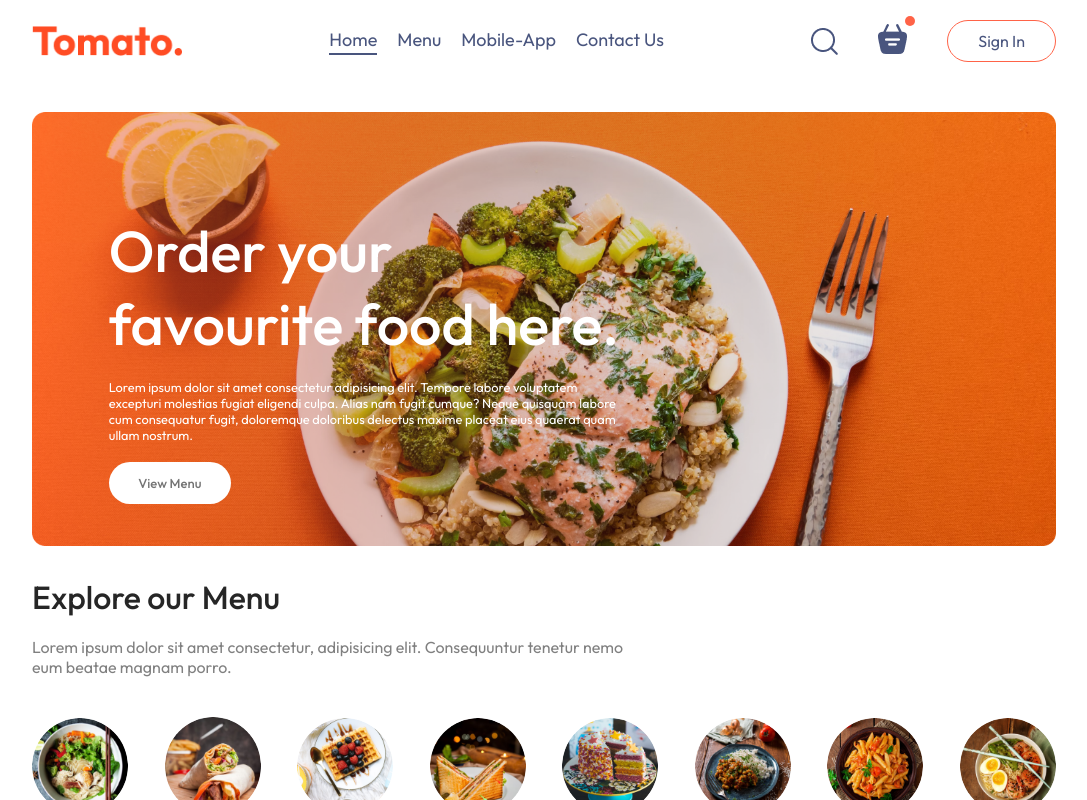
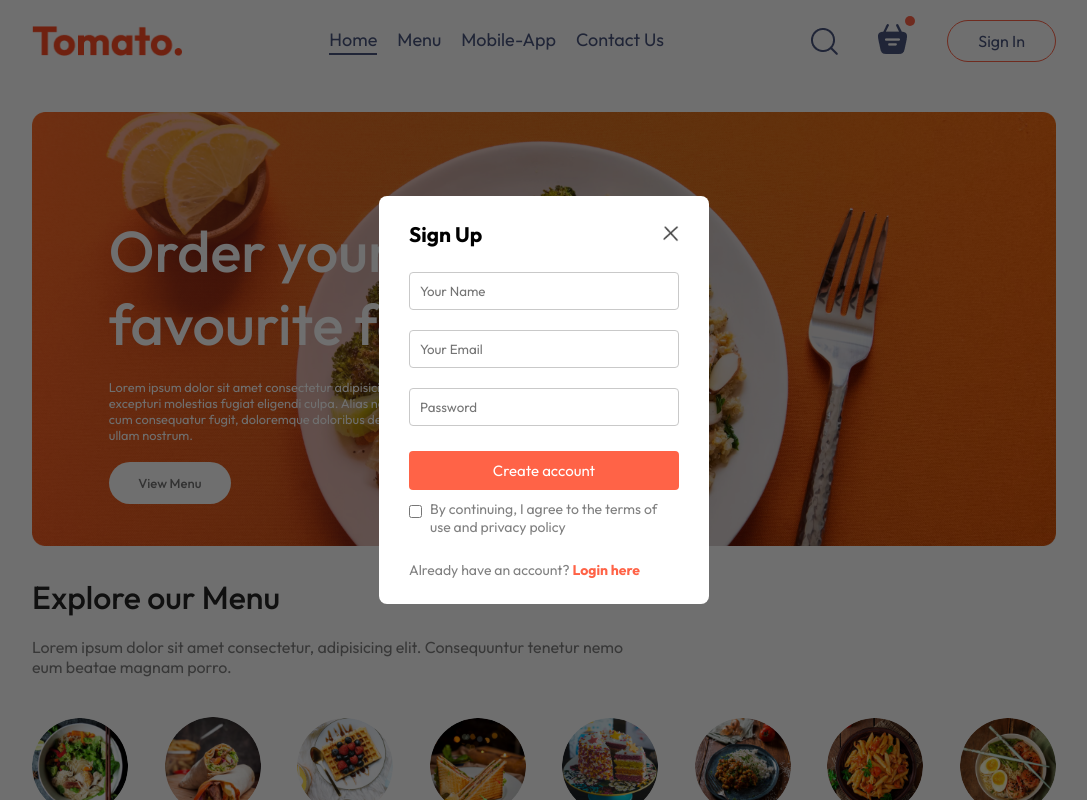
Before and after one commit to Wazhingtonn84/Food-Delivery-System, a React (Vite) app: page / in a window 1280 px wide. Both pictures are taken after a click on the button "Sign In". Shown: the top 800 px of the page, without its empty margins (96-1183 px from the left). Built offline with nearby package versions, Linux system fonts and the light colour scheme.

Commit message:
Sign up and Login

```diff
--- a/src/App.jsx
+++ b/src/App.jsx
@@ -1,16 +1,21 @@
-import React from "react";
+import React, {useState} from "react";
 import Navbar from "./components/Navbar/Navbar";
 import { Route, Routes } from "react-router-dom";
 import Home from "./pages/Home/Home";
 import Cart from "./pages/Cart/Cart";
 import PlaceOrder from "./pages/PlaceOrder/PlaceOrder";
 import Footer from "./components/Footer/Footer";
+import LoginPopup from "./components/LoginPopup/LoginPopup";
 
 const App = () => {
+
+	const [showLogin, setShowLogin]= useState(false);
+
 	return (
 		<>
+		{showLogin?<LoginPopup setShowLogin={setShowLogin}/>: <></>}
 		<div className="app">
-			<Navbar />
+			<Navbar setShowLogin={setShowLogin}/>
 			<Routes>
 				<Route path="/" element={<Home />} />
 				<Route path="/cart" element={<Cart />} />
--- /dev/null
+++ b/src/components/LoginPopup/LoginPopup.css
@@ -0,0 +1,66 @@
+.login-popup{
+    position: absolute;
+    z-index: 1;
+    width: 100%;
+    height: 100%;
+    background-color: #00000090;
+    display: grid;
+}
+.login-popup-container{
+    place-self: center;
+    width: max(23vw, 330px);
+    color: #808080;
+    background-color: white;
+    display: flex;
+    flex-direction: column;
+    gap: 25px;
+    padding: 25px 30px;
+    border-radius: 8px;
+    font-size: 14px;
+    animation: fadeIn 0.8s;
+}
+
+.login-popup-title{
+    display: flex;
+    justify-content: space-between;
+    align-items: center;
+    color: black;
+}
+.login-popup-title img{
+    width: 16px;
+    cursor: pointer;
+}
+.login-popup-inputs{
+    display: flex;
+    flex-direction: column;
+    gap: 20px;
+}
+.login-popup-inputs input{
+    outline: none;
+    border: 1px solid #c9c9c9;
+    padding: 10px;
+    border-radius: 4px;
+}
+.login-popup-container button{
+    border: none;
+    padding: 10px;
+    border-radius: 4px;
+    color: white;
+    background-color: tomato;
+    font-size: 15px;
+    cursor: pointer;
+}
+.login-popup-condition{
+    display: flex;
+    align-items: start;
+    gap: 8px;
+    margin-top: -15px;
+}
+.login-popup-condition input{
+    margin-top: 5px;
+}
+.login-popup p span{
+    color: tomato;
+    font-weight: bolder;
+    cursor: pointer;
+}
--- /dev/null
+++ b/src/components/LoginPopup/LoginPopup.jsx
@@ -0,0 +1,44 @@
+import React, { useState } from "react";
+import "./LoginPopup.css";
+import { assets } from "../../assets/assets";
+
+const LoginPopup = ({ setShowLogin }) => {
+	const [currState, setCurrState] = useState("Sign Up");
+
+	return (
+		<div className="login-popup">
+			<form action="" className="login-popup-container">
+				<div className="login-popup-title">
+					<h2>{currState}</h2>
+					<img
+						onClick={() => setShowLogin(false)}
+						src={assets.cross_icon}
+						alt=""
+					/>
+				</div>
+				<div className="login-popup-inputs">
+					{currState === "Login" ? (
+						<></>
+					) : (
+						<input type="text" placeholder="Your Name" required />
+					)}
+
+					<input type="email" placeholder="Your Email" required />
+					<input type="password" placeholder="Password" required />
+				</div>
+				<button>{currState === "Sign Up" ? "Create account" : "Login"}</button>
+        <div className="login-popup-condition">
+          <input type="checkbox" required/>
+          <p>By continuing, I agree to the terms of use and privacy policy</p>
+        </div>
+        {currState==="Login"
+        ?
+        <p>Create a new account? <span onClick={()=>setCurrState("Sign Up")}>Click here</span></p>:
+        <p>Already have an account? <span onClick={()=>setCurrState("Login")}>Login here</span></p>
+        }
+			</form>
+		</div>
+	);
+};
+
+export default LoginPopup;
--- a/src/components/Navbar/Navbar.jsx
+++ b/src/components/Navbar/Navbar.jsx
@@ -3,7 +3,7 @@
 import { assets } from "../../assets/assets";
 import { Link } from "react-router-dom";
 
-const Navbar = () => {
+const Navbar = ({setShowLogin}) => {
 	const [menu, setMenu] = useState("home");
 	return (
 		<div className="navbar">
@@ -36,7 +36,7 @@
 					<img src={assets.basket_icon} alt="" />
 					<div className="dot"></div>
 				</div>
-				<button>sign in</button>
+				<button onClick={()=>setShowLogin(true)}>sign in</button>
 			</div>
 		</div>
 	);
```
